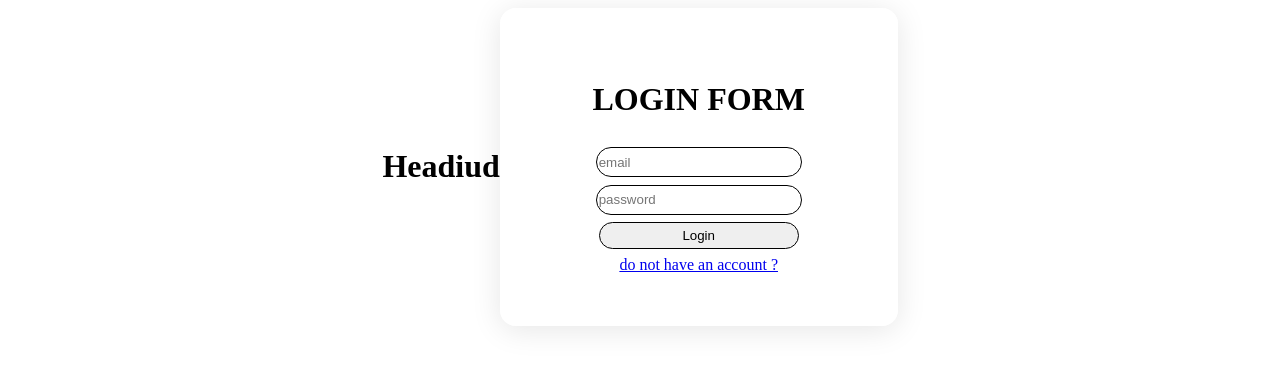
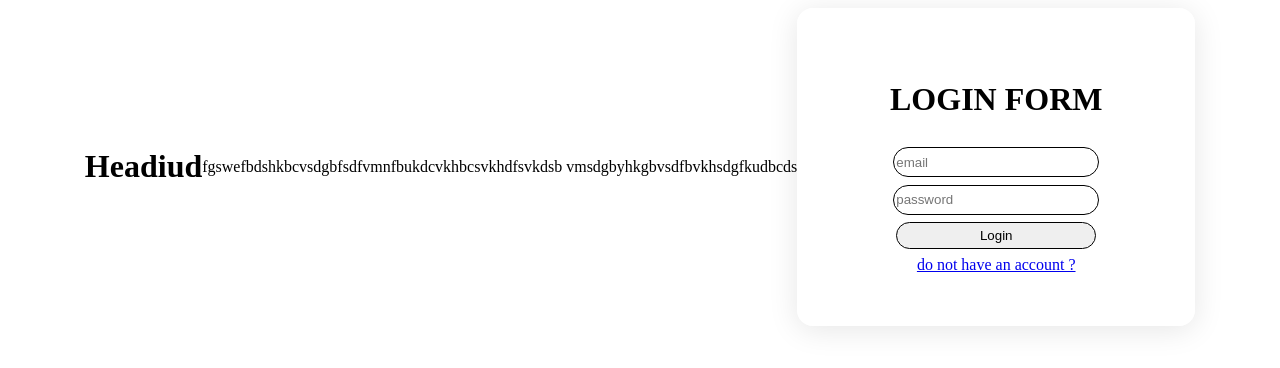
Before and after one commit to Saad38529/Validation_Form, a plain HTML site: page login.html in a window 1280 px wide. Drawn offline with Linux system fonts and the light colour scheme.

Commit message:
paragraph added

```diff
--- a/login.html
+++ b/login.html
@@ -13,6 +13,7 @@
    <button onclick="dark_mode()" >dark mode</button>
    <button onclick="light_mode()" >light mode</button> -->
    <h1>Headiud</h1>
+   <p>fgswefbdshkbcvsdgbfsdfvmnfbukdcvkhbcsvkhdfsvkdsb vmsdgbyhkgbvsdfbvkhsdgfkudbcds </p>
 
    <form action="">
         <h1>LOGIN FORM</h1>
```
